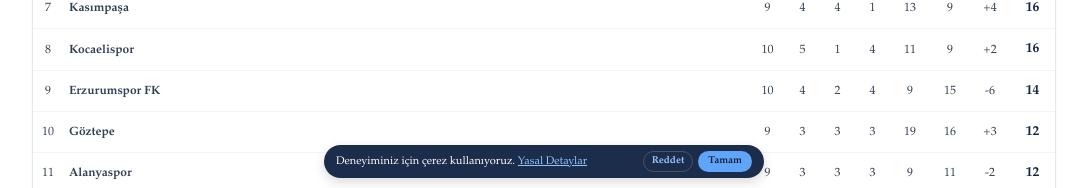
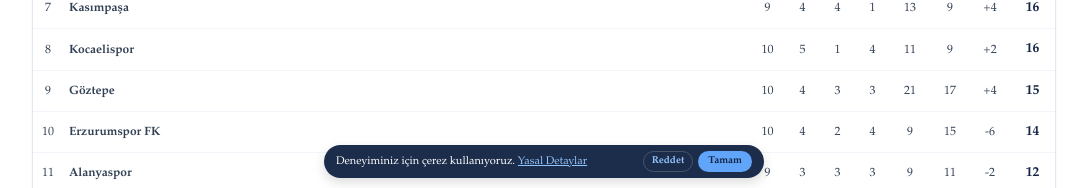
Before and after one commit to fantefut/fantefut, a Next.js app: page /puan-durumu in a window 1280 px wide. Shown: the part 612-800 px from the top of the page, without its empty margins (96-1183 px from the left). Built offline with nearby package versions, Linux system fonts and the light colour scheme.

Commit message:
feat: update league standings after goztepe 2-1 fenerbahce

```diff
--- a/app/fikstur-ilk-yari/page.js
+++ b/app/fikstur-ilk-yari/page.js
@@ -117,7 +117,7 @@ const DATA = {
     "Konyaspor 0-4 Galatasaray | Cuma 20:00",
     "Erzurumspor 1-3 Çorum FK | Cumartesi 13:30",
     "Kocaelispor 0-0 Rizespor | Cumartesi 16:00",
-    "Fenerbahçe-Göztepe | Cumartesi 19:00",
+    "Fenerbahçe 1-2 Göztepe | Cumartesi 19:00",
     "Amed SF-Eyüpspor | Pazar 13:30",
     "Trabzonspor-Gaziantep FK | Pazar 16:00",
     "Başakşehir-Samsunspor | Pazar 16:00",
--- a/app/form-durumu/page.js
+++ b/app/form-durumu/page.js
@@ -13,8 +13,8 @@ const SUPER_LIG_TAKIMLARI = [
 
 const FORM_VERILERI = {
   "Alanyaspor": "BGMGBGBMM", "Amed Sportif Faaliyetler": "GMGBGGBGG", "Başakşehir": "GMBMMGBGM", "Beşiktaş": "GMGGGMGMG", "Çorum FK": "BMMGGMGGMG",
-  "Erzurumspor FK": "MMBGMGBGGM", "Eyüpspor": "MMGMMMMMM", "Fenerbahçe": "MGGMBGGGM", "Galatasaray": "BGGGGMGGGG", "Gaziantep FK": "BGMGBMMMM",
-  "Gençlerbirliği": "GGBMMMBMM", "Göztepe": "BMMMBBGGG", "Kasımpaşa": "BGBBGBMGG", "Kocaelispor": "MGGGMGMMGB", "Konyaspor": "MMMMGBBMGM",
+  "Erzurumspor FK": "MMBGMGBGGM", "Eyüpspor": "MMGMMMMMM", "Fenerbahçe": "MGGMBGGGMM", "Galatasaray": "BGGGGMGGGG", "Gaziantep FK": "BGMGBMMMM",
+  "Gençlerbirliği": "GGBMMMBMM", "Göztepe": "BMMMBBGGGG", "Kasımpaşa": "BGBBGBMGG", "Kocaelispor": "MGGGMGMMGB", "Konyaspor": "MMMMGBBMGM",
   "Rizespor": "GMGMGBMMMB", "Samsunspor": "BGMMMMMMM", "Trabzonspor": "BGMGMGGGG"
 };
 
@@ -168,7 +168,7 @@ const renderFormSatiri = (takim) => {
             Süper Lig Takımlarının Güncel Form Durumları Analizi
           </h2>
           <p style={{ fontSize: '11px', color: '#475569', lineHeight: '1.6', margin: 0 }}>
-            FanteFut form durumu sayfasında, takımların son haftalarda sergiledikleri galibiyet, beraberlik ve mağlubiyet serilerini anlık olarak takip edebilirsiniz. Fantezi futbol kadrolarınızı kurarken ve haftalık transfer tercihlerinizi yaparken takımların genel form grafiklerini incelemek, en doğru oyuncuları seçmenize yardımcı olur. Takımların iç saha ve dış saha performans farklılıkları için menüden ilgili sekmeyi ziyaret edebilirsiniz. Güncel form durumlarına bakıldığında Samsunspor'un 7, Eyüpspor'un 6 maçlık mağlubiyet serisi dikkat çekiyor. Bu şekilde uzun yenilgi serileri bulunan takımların rakiplerinden hücumcular değerlendirilebilir. Amed SF ise bu hafta ligdeki ilk deplasman galibiyetini aldı.
+            FanteFut form durumu sayfasında, takımların son haftalarda sergiledikleri galibiyet, beraberlik ve mağlubiyet serilerini anlık olarak takip edebilirsiniz. Fantezi futbol kadrolarınızı kurarken ve haftalık transfer tercihlerinizi yaparken takımların genel form grafiklerini incelemek, en doğru oyuncuları seçmenize yardımcı olur. Takımların iç saha ve dış saha performans farklılıkları için menüden ilgili sekmeyi ziyaret edebilirsiniz. Güncel form durumlarına bakıldığında Samsunspor'un 7, Eyüpspor'un 6 maçlık mağlubiyet serisi dikkat çekiyor. Bu şekilde uzun yenilgi serileri bulunan takımların rakiplerinden hücumcular değerlendirilebilir. Fenerbahçe'nin kötü gidişatı sürerken, Göztepe'nin galibiyet serisi göze çarpıyor. Amed SF ise bu hafta ligdeki ilk deplasman galibiyetini aldı.
           </p>
         </div>
 
--- a/app/ic-dis-saha/page.js
+++ b/app/ic-dis-saha/page.js
@@ -19,11 +19,11 @@ const IC_DIS_SAHA_VERILERI = {
   "Çorum FK": { icSaha: "MGMG", disSaha: "BMGGMG" },
   "Erzurumspor FK": { icSaha: "MGGGM", disSaha: "MBMBG" },
   "Eyüpspor": { icSaha: "MGMMM", disSaha: "MMMM" },
-  "Fenerbahçe": { icSaha: "GMGG", disSaha: "MGBGM" },
+  "Fenerbahçe": { icSaha: "GMGGM", disSaha: "MGBGM" },
   "Galatasaray": { icSaha: "BGGGG", disSaha: "GGMGG" },
   "Gaziantep FK": { icSaha: "BMBMM", disSaha: "GGMM" },
   "Gençlerbirliği": { icSaha: "GBMBM", disSaha: "GMMM" },
-  "Göztepe": { icSaha: "MMBG", disSaha: "BMBGG" },
+  "Göztepe": { icSaha: "MMBG", disSaha: "BMBGGG" },
   "Kasımpaşa": { icSaha: "BBBG", disSaha: "GBGMG" },
   "Kocaelispor": { icSaha: "GGGMB", disSaha: "MGMMG" },
   "Konyaspor": { icSaha: "MMGBGM", disSaha: "MMBM" },
@@ -187,7 +187,7 @@ const renderFormSatiri = (takim) => {
             Süper Lig İç Saha ve Deplasman Form Grafiklerinin Karşılaştırmalı Analizi
           </h2>
           <p style={{ fontSize: '11px', color: '#475569', lineHeight: '1.6', margin: 0 }}>
-            FanteFut İç Saha ve Deplasman form durumu sayfasında, Süper Lig ekiplerinin kendi evlerindeki baskın performansları ile dış sahadaki zorlu mücadele serilerini ayrı ayrı inceleyebilirsiniz. Takımların taraftar avantajıyla kazandığı galibiyet serileri veya deplasman fobileri, fantezi futbol kadrolarında defans, orta saha ve forvet tercihi yaparken en stratejik faktörlerdendir. İlk 11 ve yedekleri planlamadan önce analiz etmeniz önerilir. Amed SF, Beşiktaş ve Trabzonspor içerde puan kaybetmedi. Eyüpspor'un deplasmanda henüz puanı bulunmuyor. Rizespor ise içerde puan alamadı henüz.
+            FanteFut İç Saha ve Deplasman form durumu sayfasında, Süper Lig ekiplerinin kendi evlerindeki baskın performansları ile dış sahadaki zorlu mücadele serilerini ayrı ayrı inceleyebilirsiniz. Takımların taraftar avantajıyla kazandığı galibiyet serileri veya deplasman fobileri, fantezi futbol kadrolarında defans, orta saha ve forvet tercihi yaparken en stratejik faktörlerdendir. İlk 11 ve yedekleri planlamadan önce analiz etmeniz önerilir. Amed SF, Beşiktaş ve Trabzonspor içerde puan kaybetmedi. Eyüpspor'un deplasmanda henüz puanı bulunmuyor. Rizespor ise içerde puan alamadı henüz. Göztepe deplasmanda 3 maçtır kazanıyor.
           </p>
         </div>
 
--- a/app/page.tsx
+++ b/app/page.tsx
@@ -15,7 +15,7 @@ const SUPER_LIG_TAKIMLARI = [
 const ILK_OYUNCULAR = {
   "Alanyaspor": "Fernandes - Şüpheli - Belli değil - Belli değil", "Amed Sportif Faaliyetler": "Yira Sor - Şüpheli - Adale - Belli değil\nDellova - Cezalı - Sarı kart - 11. hafta\nDiagne - Cezalı - Kırmızı kart - 11. hafta", "Başakşehir": "Operi - Şüpheli - Belli değil - Belli değil", "Beşiktaş": "Orkun - Şüpheli - Topuk - TD kararı\nÜmit - Şüpheli - El - TD kararı\nMiretti - Sakat - Omuz - Kasım sonu\nCerny - Şüpheli - Belli değil - TD kararı", "Çorum FK": "Fredy - Şüpheli - Belli değil - Belli değil\nGökhan - Cezalı - Sarı kart - 12. hafta",
   "Erzurumspor FK": "Mustafa Yumlu - Sakat - Hamstring - Kasım ayı", "Eyüpspor": "",
-  "Fenerbahçe": "Greenwood - Hasta - Belli değil - Belli değil\nOosterwolde - Liste dışı - Ameliyat oldu - Aralık\nArchie - Cezalı - Kırmızı kart - 13. hafta\nAke - Sakat - Adale - Kasım sonu\nAsensio - Sakat - Diz - Ocak sonu\nMert Müldür - Sakat - Menisküs - Ekim sonu\nAmara Diouf - Liste dışı - Özel program - Belli değil",
+  "Fenerbahçe": "Greenwood - Hasta - Belli değil - Belli değil\nOosterwolde - Liste dışı - Ameliyat oldu - Aralık\nArchie - Cezalı - Kırmızı kart - 13. hafta\nAke - Sakat - Adale - Kasım sonu\nAsensio - Sakat - Diz - Ocak sonu\nAmara Diouf - Liste dışı - Özel program - Belli değil",
   "Galatasaray": "Abdülkerim - Cezalı - Kırmızı kart - 12. hafta", "Gaziantep FK": "Abena - Cezalı - Sarı kart - 11. hafta\nFuat Bavuk - Sakat - Ayak b. - Belli değil\nNazım Sangare - Sakat - Adale - Belli değil\nOgün - Şüpheli - Belli değil - Belli değil\nHansen - Şüpheli - Belli değil - Belli değil\nTobiasz - Sakat - Belli değil - Kasım ayı",
   "Gençlerbirliği": "K. Rodrigues - Sakat - Adale - Belli değil\nGoutas - Sakat - Çapraz bağ - Sezon sonu\nKoita - Şüpheli - Belli değil - Belli değil\nDiabate - Cezalı - Sarı kart - 11. hafta",
   "Göztepe": "nLuka - Kadro dışı - Soruşturma - Belli değil\nGodoi - Şüpheli - Maç ritmi - TD kararı\nFurkan B. - Sakat - Adale - Belli değil\nOgün - Sakat - Belli değil - Belli değil",
--- a/app/puan-durumu/page.js
+++ b/app/puan-durumu/page.js
@@ -4,27 +4,28 @@ import Link from 'next/link';
 import { Navbar, Header, Footer, BAŞLIK_FONTU, ICERIK_FONTU } from '../utils';
 import ScrollToTop from '../ScrollToTop';
 
-// 📊 GÜNCELLENMİŞ EN SON VERİ HAVUZU (Kocaelispor 0-0 Rizespor Skoruna Göre)
+// 📊 GÜNCELLENMİŞ EN SON VERİ HAVUZU (Göztepe 2-1 Fenerbahçe Skoruna Göre)
 const PUAN_DATA = [
   { sira: 1, takim: "Galatasaray", o: 10, g: 8, b: 1, m: 1, ag: 23, yg: 12, av: 11, p: 25 },
   { sira: 2, takim: "Amed SF", o: 9, g: 6, b: 2, m: 1, ag: 20, yg: 10, av: 10, p: 20 },
   { sira: 3, takim: "Trabzonspor", o: 9, g: 6, b: 1, m: 2, ag: 22, yg: 8, av: 14, p: 19 },
   { sira: 4, takim: "Beşiktaş", o: 9, g: 6, b: 0, m: 3, ag: 18, yg: 10, av: 8, p: 18 },
-  { sira: 5, takim: "Fenerbahçe", o: 9, g: 5, b: 1, m: 3, ag: 23, yg: 8, av: 15, p: 16 },
+  { sira: 5, takim: "Fenerbahçe", o: 10, g: 5, b: 1, m: 4, ag: 24, yg: 10, av: 14, p: 16 }, // 🔴 Göztepe'ye 2-1 yenildi, maçı 10 oldu, averajı 14'e düştü.
   { sira: 6, takim: "Çorum FK", o: 10, g: 5, b: 1, m: 4, ag: 21, yg: 16, av: 5, p: 16 },
   { sira: 7, takim: "Kasımpaşa", o: 9, g: 4, b: 4, m: 1, ag: 13, yg: 9, av: 4, p: 16 },
-  { sira: 8, takim: "Kocaelispor", o: 10, g: 5, b: 1, m: 4, ag: 11, yg: 9, av: 2, p: 16 }, // 🟢 Rizespor ile 0-0 berabere kalarak 16 puana ulaştı.
-  { sira: 9, takim: "Erzurumspor FK", o: 10, g: 4, b: 2, m: 4, ag: 9, yg: 15, av: -6, p: 14 },
-  { sira: 10, takim: "Göztepe", o: 9, g: 3, b: 3, m: 3, ag: 19, yg: 16, av: 3, p: 12 },
+  { sira: 8, takim: "Kocaelispor", o: 10, g: 5, b: 1, m: 4, ag: 11, yg: 9, av: 2, p: 16 },
+  { sira: 9, takim: "Göztepe", o: 10, g: 4, b: 3, m: 3, ag: 21, yg: 17, av: 4, p: 15 }, // 🟢 Fenerbahçe'yi 2-1 yenerek 15 puana ulaştı ve 9. sıraya yükseldi.
+  { sira: 10, takim: "Erzurumspor FK", o: 10, g: 4, b: 2, m: 4, ag: 9, yg: 15, av: -6, p: 14 },
   { sira: 11, takim: "Alanyaspor", o: 9, g: 3, b: 3, m: 3, ag: 9, yg: 11, av: -2, p: 12 },
   { sira: 12, takim: "Başakşehir", o: 9, g: 3, b: 2, m: 4, ag: 12, yg: 14, av: -2, p: 11 },
-  { sira: 13, takim: "Rizespor", o: 10, g: 3, b: 2, m: 5, ag: 11, yg: 15, av: -4, p: 11 }, // 🟢 Kocaelispor ile deplasmanda berabere kalıp puanını 11 yaptı.
+  { sira: 13, takim: "Rizespor", o: 10, g: 3, b: 2, m: 5, ag: 11, yg: 15, av: -4, p: 11 },
   { sira: 14, takim: "Gaziantep FK", o: 9, g: 2, b: 2, m: 5, ag: 9, yg: 15, av: -6, p: 8 },
   { sira: 15, takim: "Konyaspor", o: 10, g: 2, b: 2, m: 6, ag: 6, yg: 13, av: -7, p: 8 },
   { sira: 16, takim: "Gençlerbirliği", o: 9, g: 2, b: 2, m: 5, ag: 7, yg: 18, av: -11, p: 8 },
   { sira: 17, takim: "Samsunspor", o: 9, g: 1, b: 1, m: 7, ag: 8, yg: 21, av: -13, p: 4 },
   { sira: 18, takim: "Eyüpspor", o: 9, g: 1, b: 0, m: 8, ag: 2, yg: 23, av: -21, p: 3 }
 ];
+
 
 
 
```
